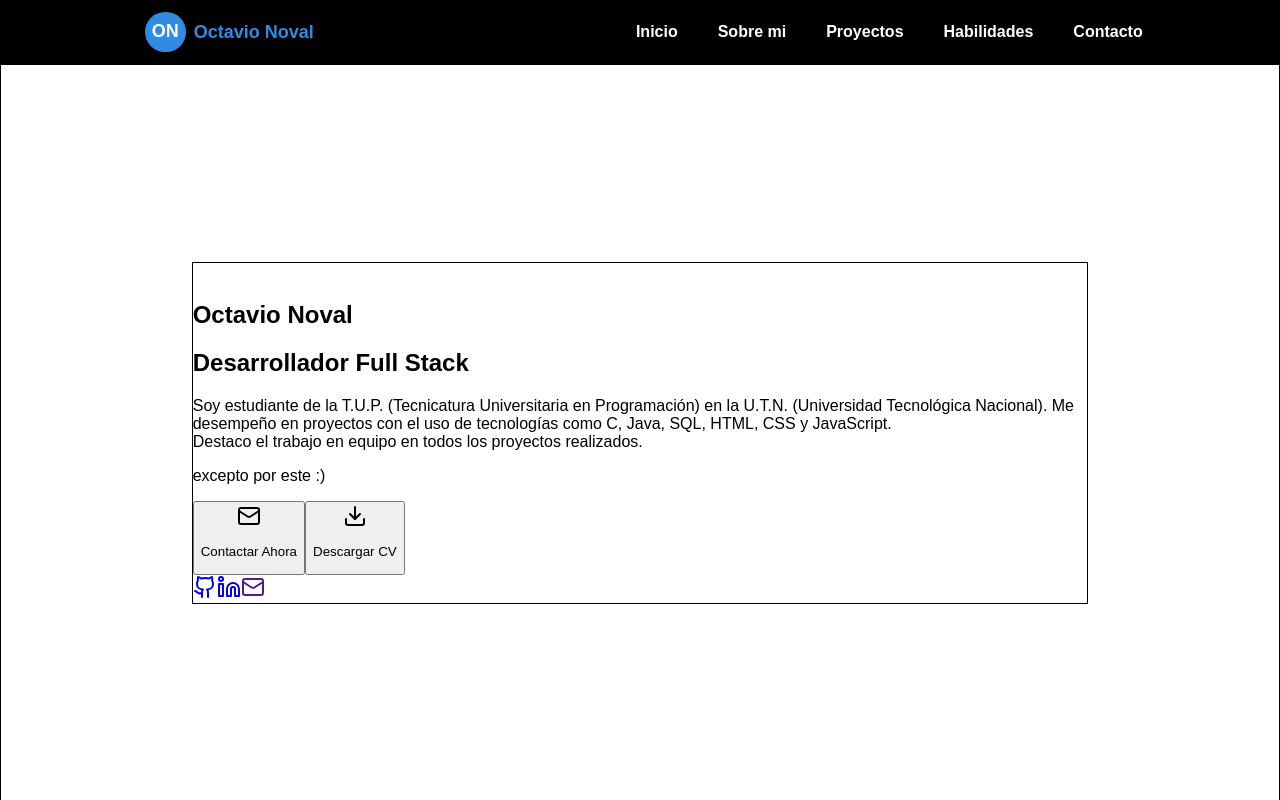
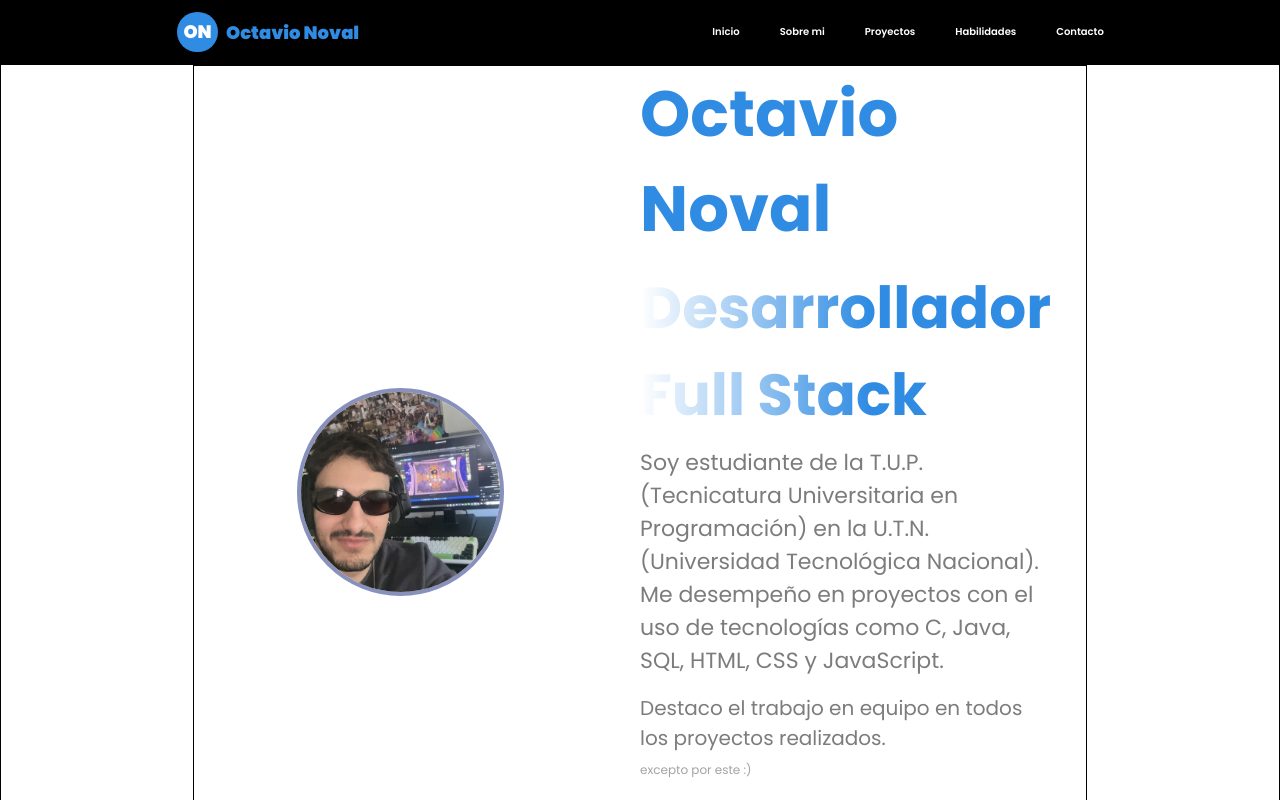
Before and after one commit to OctavioDNoval/Portfolio2.0, a React (Vite) app: page / in a window 1280 px wide. Shown: the top 800 px of the page. Built offline with nearby package versions, Linux system fonts and the light colour scheme.

Commit message:
Implement code changes to enhance functionality and improve performance

```diff
--- a/index.html
+++ b/index.html
@@ -4,6 +4,9 @@
     <meta charset="UTF-8" />
     <link rel="icon" type="image/svg+xml" href="/vite.svg" />
     <link rel="stylesheet" href="src/styles.css">
+    <link rel="preconnect" href="https://fonts.googleapis.com">
+<link rel="preconnect" href="https://fonts.gstatic.com" crossorigin>
+<link href="https://fonts.googleapis.com/css2?family=Poppins:ital,wght@0,100;0,200;0,300;0,400;0,500;0,600;0,700;0,800;0,900;1,100;1,200;1,300;1,400;1,500;1,600;1,700;1,800;1,900&display=swap" rel="stylesheet">
     <meta name="viewport" content="width=device-width, initial-scale=1.0" />
     <title>Vite + React</title>
   </head>
--- a/src/Components/HomeComponent.jsx
+++ b/src/Components/HomeComponent.jsx
@@ -7,11 +7,13 @@ export const HomeComponent = ({ name, lastname }) => {
 			<div className="home-container">
 				<div className="home-img-container">
 					<div className="img-container">
-						<img src="" alt="" />
+						<img src="../Public/images/profile-pic.webp" alt="Profile Pic" />
 					</div>
 				</div>
-				<div className="home-info-contanier">
-					<h1 className="name">{name.concat(" ").concat(lastname)}</h1>
+				<div className="home-info-container">
+					<h1 className="home-info-name">
+						{name.concat(" ").concat(lastname)}
+					</h1>
 					<h2 className="name-info">Desarrollador Full Stack</h2>
 					<p className="desc">
 						Soy estudiante de la T.U.P. (Tecnicatura Universitaria en
@@ -19,16 +21,18 @@ export const HomeComponent = ({ name, lastname }) => {
 						desempeño en proyectos con el uso de tecnologías como C, Java, SQL,
 						HTML, CSS y JavaScript.
 						<br />
-						Destaco el trabajo en equipo en todos los proyectos realizados.
+						<span>
+							Destaco el trabajo en equipo en todos los proyectos realizados.
+						</span>
 					</p>
 					<p className="extra-text">excepto por este :)</p>
 					<div className="home-info-buttons">
 						<button type="button" className="info-btn contact-btn">
-							<Mail />
+							<Mail size={32} />
 							<p className="info-btn-text">Contactar Ahora</p>
 						</button>
 						<button type="button" className="info-btn cv-btn">
-							<Download />
+							<Download size={32} />
 							<p className="info-btn-text">Descargar CV</p>
 						</button>
 					</div>
--- a/src/Components/UI/UI styles/UI.css
+++ b/src/Components/UI/UI styles/UI.css
@@ -1,5 +1,7 @@
 :root{
     --primary-color : rgb(48, 140, 227);
+    --alt-color: rgb(57, 73, 143);
+    --alt-color-opacity : rgba(57, 73, 143, 0.6)
 }
 
 /*-----------------------------------NAME PLATE STYLES-----------------------------------*/
--- a/src/styles.css
+++ b/src/styles.css
@@ -1,6 +1,20 @@
+/* Reset global de margin y padding */
+* {
+  margin: 0;
+  padding: 0;
+  box-sizing: border-box; /* Muy recomendable para que padding no afecte el ancho total */
+}
+
+
+html{
+    font-size: 62.5%;
+}
+
 body{
     margin: 0;
-    font-family: sans-serif;
+    font-family: 'Poppins', sans-serif;
+    font-weight: 400;
+    font-style: normal;
 }
 
 .section{
@@ -30,9 +44,102 @@ header{
 
 /*---------------------------HOME COMPONENT---------------------------*/
 
-
-
 .home-container{
     width: 70%;
     border: 1px solid black;
+    display: flex;
 }
+
+.home-img-container{
+    display: flex;
+    justify-content: center;
+    align-items: center;
+    flex: 1;
+}
+
+.img-container{
+    width: 50%;
+    aspect-ratio: 1/1;
+    border-radius: 50%;
+    overflow: hidden;
+    border: 4px solid var(--alt-color-opacity);
+
+}
+
+.img-container > img{
+    object-fit: cover;
+    width: 100%;
+    height: 100%;
+}
+
+.home-info-container{
+    display: flex;
+    flex-direction: column;
+    flex: 1;
+    padding: 0 3.2rem;
+    gap: 8px;
+}
+
+.home-info-name{
+    font-weight: 700;
+    color: var(--primary-color);
+    font-size: 6.4rem;
+    margin: 0;
+}
+
+.name-info {
+    font-size: 5.8rem;
+    margin: 0;
+    background: linear-gradient(90deg, white 0%, var(--primary-color) 55%, var(--primary-color) 100%);
+    -webkit-background-clip: text;
+    -webkit-text-fill-color: transparent;
+    background-clip: text;
+    color: transparent;
+}
+
+.desc{
+    font-size: 2.2rem;
+    display: flex;
+    flex-direction: column;
+    gap: 16px;
+    color: rgb(124, 124, 124);
+}
+
+.desc > span{
+    font-size: 2rem;
+}
+
+.extra-text{
+    color: rgba(124, 124, 124, 0.7);
+    font-size: 1.2rem;
+    margin: 0;
+}
+
+.home-info-buttons{
+    display: flex;
+    justify-content: space-evenly;
+    padding: 24px 0;
+}
+
+.info-btn{
+    display: flex;
+    width: 40%;
+    border: 1px solid var(--primary-color);
+    border-radius: 24px;
+    display: flex;
+    justify-content: center;
+    align-items: center;
+    gap: 24px;
+    padding: 4px;
+    color: white;
+    background-color: black;
+}
+
+.info-btn-text{
+    font-weight: 700;
+    font-size: 1.6rem;
+}
+
+.contact-btn{
+    background-color: var(--primary-color);
+}
```
Also changed, not shown: Public/images/profile-pic.webp (added).
